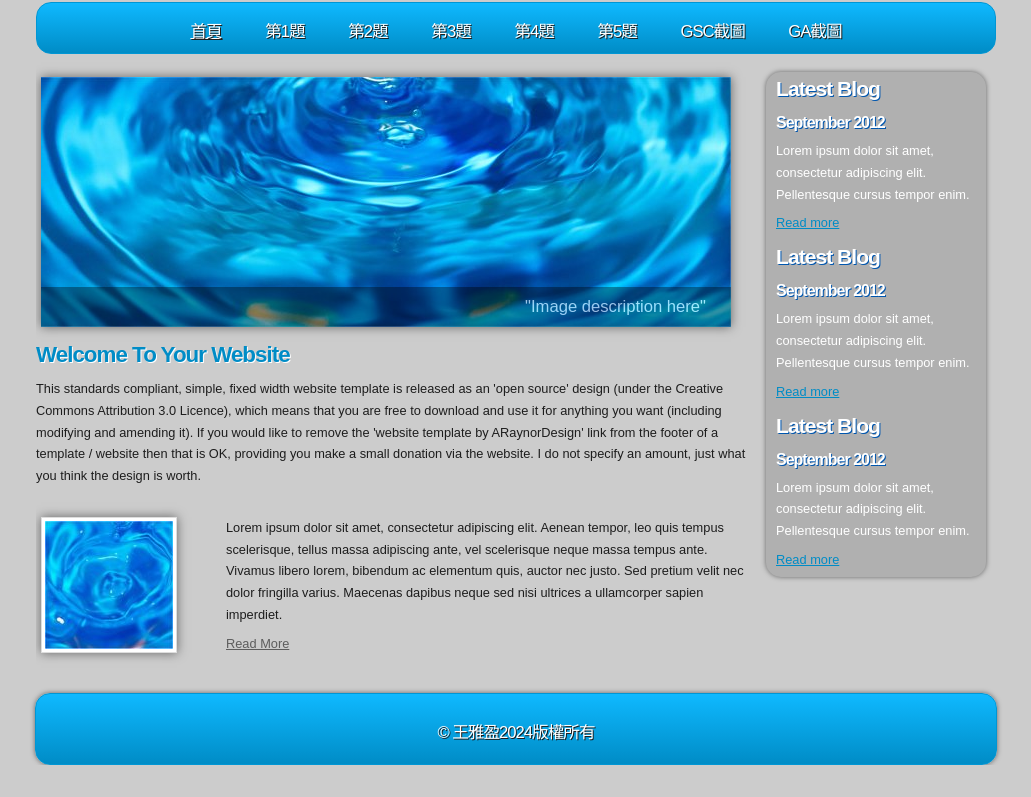
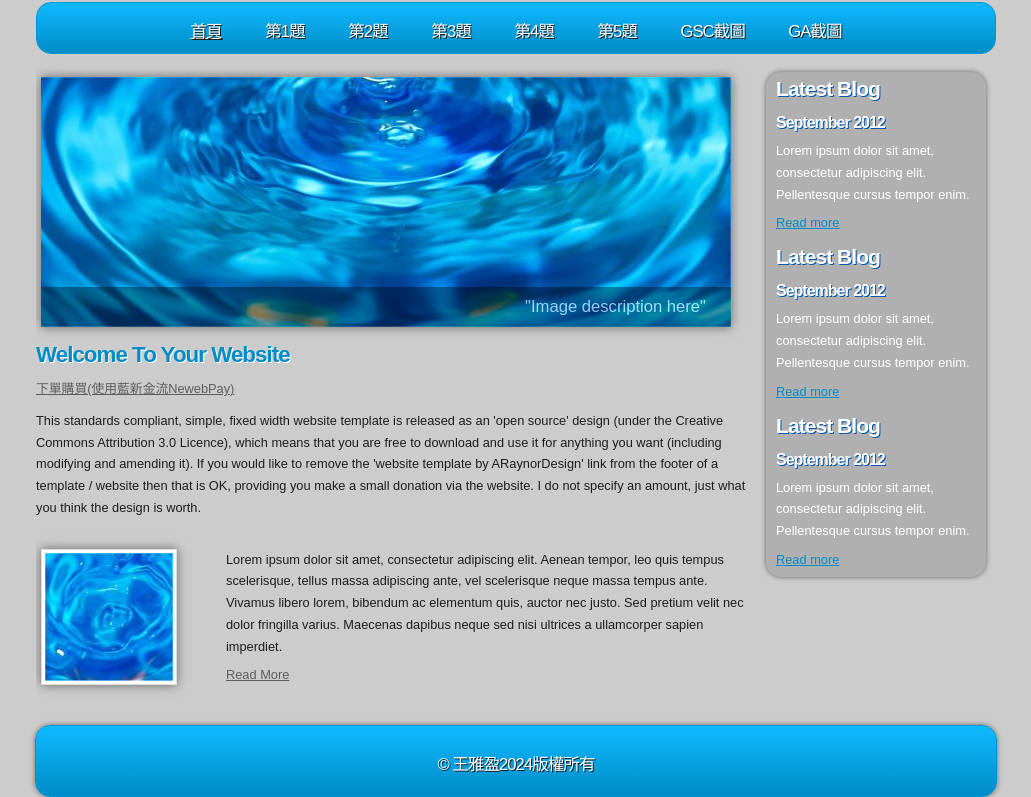
Before and after one commit to aammyyx/hw4, a plain HTML site: page a6.html in a window 1280 px wide. Shown: the part 123-920 px from the top of the page, without its empty margins (124-1155 px from the left). Before the commit the page ends 888 px from the top, so only its background shows below. Drawn offline with Linux system fonts and the light colour scheme.

Commit message:
Add files via upload

```diff
--- a/a6.html
+++ b/a6.html
@@ -56,6 +56,9 @@
 
 		<div class="content_item">
 		  <h1>Welcome To Your Website</h1>
+      <p>
+        <a href="https://www.newebpay.com/website/Page/content/service_creditcard" target="blank">下單購買(使用藍新金流NewebPay)</a>
+      </p>
           <p>This standards compliant, simple, fixed width website template is released as an 'open source' design (under the Creative Commons Attribution 3.0 Licence), which means that you are free to download and use it for anything you want (including modifying and amending it). If you would like to remove the 'website template by ARaynorDesign' link from the footer of a template / website then that is OK, providing you make a small donation via the website. I do not specify an amount, just what you think the design is worth.</p>
         </div><!--close content_item-->
 	    <div class="content_image">
```
